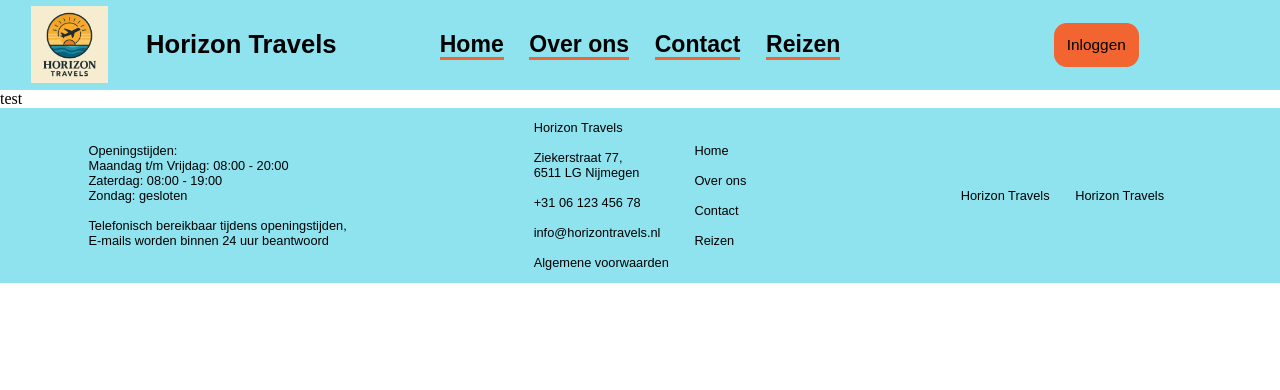
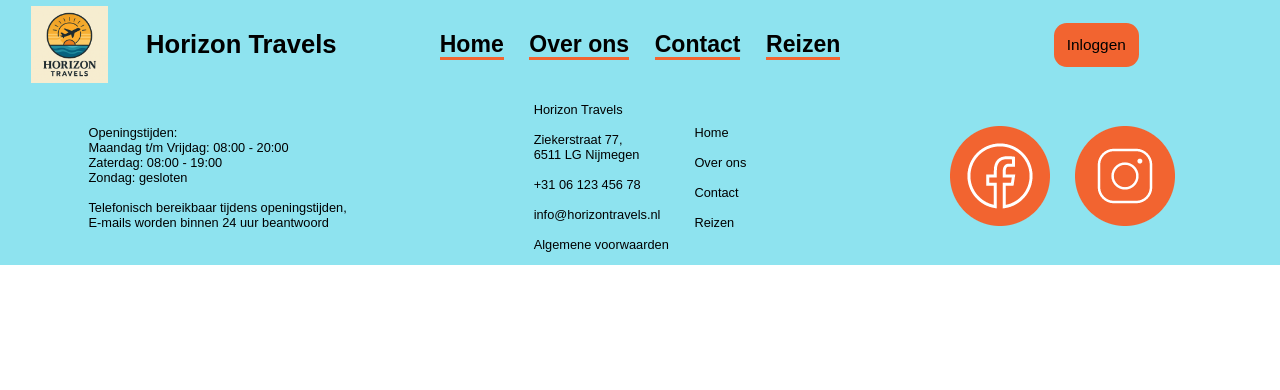
Before and after one commit to Bryanrobu/Webapp2, a PHP site: page / in a window 1280 px wide. Shown: the top 390 px of the page. Run offline with PHP 8.4, Linux system fonts and the light colour scheme.

Commit message:
Toevoeging logos voor footer

```diff
--- a/html/includes/footer.php
+++ b/html/includes/footer.php
@@ -61,8 +61,8 @@
                 </div>
             </div>
             <div class="footer-container row">
-                <p class="footer-text">Horizon Travels</p>
-                <p class="footer-text">Horizon Travels</p>
+                <a><img src="../images/Facebook.png"></a>
+                <a><img src="../images/Instagram.png"></a>
             </div>
         </div>
     </footer>
--- a/html/index.php
+++ b/html/index.php
@@ -8,7 +8,6 @@
 </head>
 <body>
     <?php include_once ('includes/header.php'); ?>
-    test
     <?php include_once ('includes/footer.php'); ?>
 </body>
 </html>
```
Also changed, not shown: html/images/Instagram.png (added), html/images/facebook.png (added).
